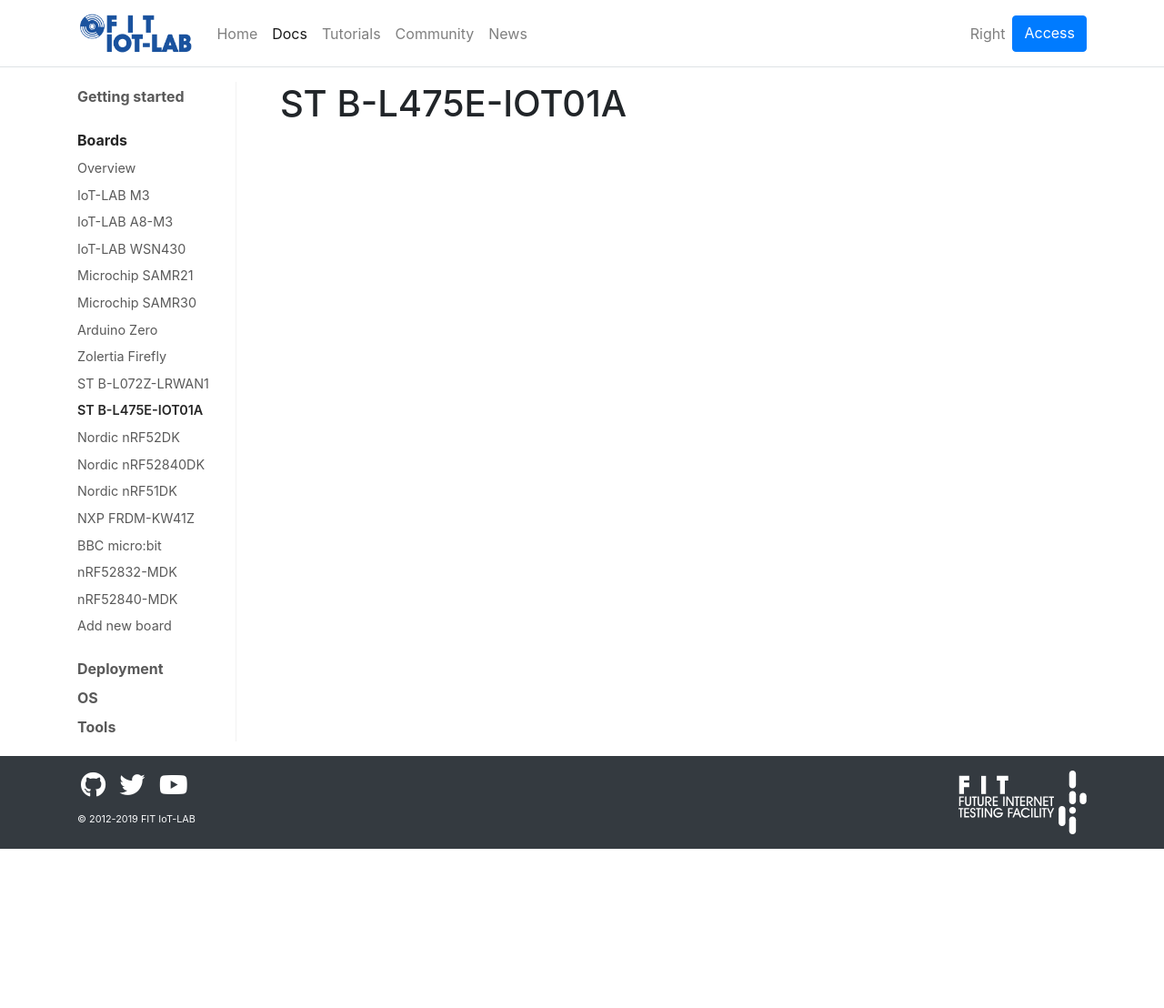
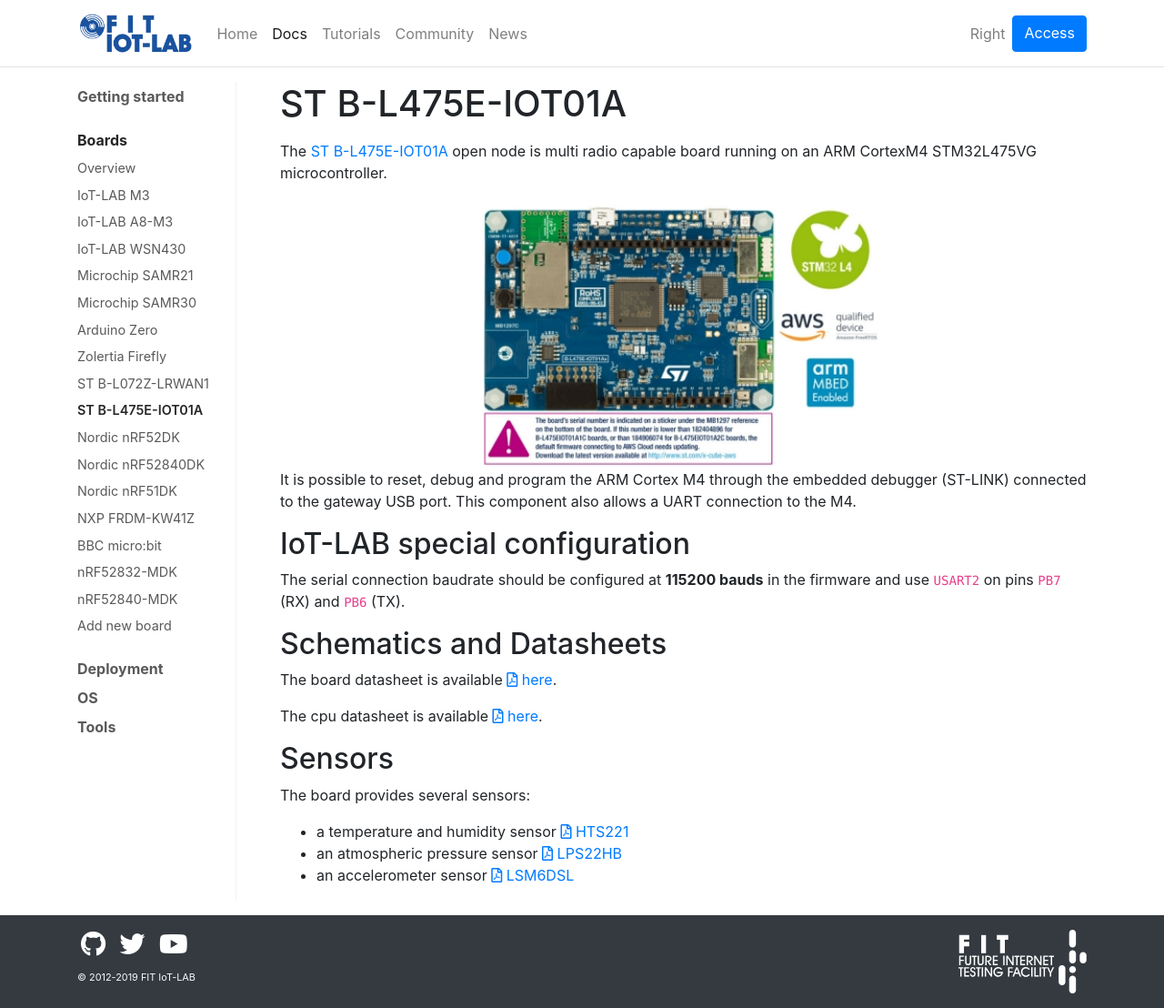
Before and after one commit to iot-lab/iot-lab.github.io, a Jekyll site: the page built from docs/boards/st-b-l475e-iot01a.md, in a window 1280 px wide. Shown: the whole page at 91% size. Built offline with Jekyll 4.4.1, drawn with Linux system fonts in a browser that asks for light colours; before the commit the page ends 933 px from its top, so only the background shows below that.

Commit message:
boards: document st-iotnode

```diff
--- a/docs/boards/st-b-l475e-iot01a.md
+++ b/docs/boards/st-b-l475e-iot01a.md
@@ -2,3 +2,36 @@
 title: ST B-L475E-IOT01A
 group: boards
 ---
+
+The [ST B-L475E-IOT01A](https://www.st.com/en/evaluation-tools/b-l475e-iot01a.html)
+open node is multi radio capable board running on an ARM CortexM4 STM32L475VG
+microcontroller.
+
+<div style="text-align:center">
+<img src="{{ '/assets/images/docs/boards/st-iotnode/' | relative_url}}st-iotnode.jpg" style="width:50%;"/>
+</div>
+
+It is possible to reset, debug and program the ARM Cortex M4 through the
+embedded debugger (ST-LINK) connected to the gateway USB port. This component
+also allows a UART connection to the M4.
+
+## IoT-LAB special configuration
+
+The serial connection baudrate should be configured at **115200 bauds** in the
+firmware and use `USART2` on pins `PB7` (RX) and `PB6` (TX).
+
+## Schematics and Datasheets
+
+The board datasheet is available [<i class="far fa-file-pdf"/>&nbsp;here](https://www.st.com/resource/en/user_manual/dm00347848.pdf).
+
+The cpu datasheet is available [<i class="far fa-file-pdf"/>&nbsp;here](https://www.st.com/resource/en/datasheet/stm32l475vg.pdf).
+
+## Sensors
+
+The board provides several sensors:
+  * a temperature and humidity sensor
+    [<i class="far fa-file-pdf"/>&nbsp;HTS221](https://www.st.com/resource/en/datasheet/hts221.pdf)
+  * an atmospheric pressure sensor
+    [<i class="far fa-file-pdf"/>&nbsp;LPS22HB](https://www.st.com/resource/en/datasheet/dm00140895.pdf)
+  * an accelerometer sensor
+    [<i class="far fa-file-pdf"/>&nbsp;LSM6DSL](https://www.st.com/resource/en/datasheet/lsm6dsl.pdf)
```
Also changed, not shown: assets/images/docs/boards/st-iotnode/st-iotnode.jpg (added).
